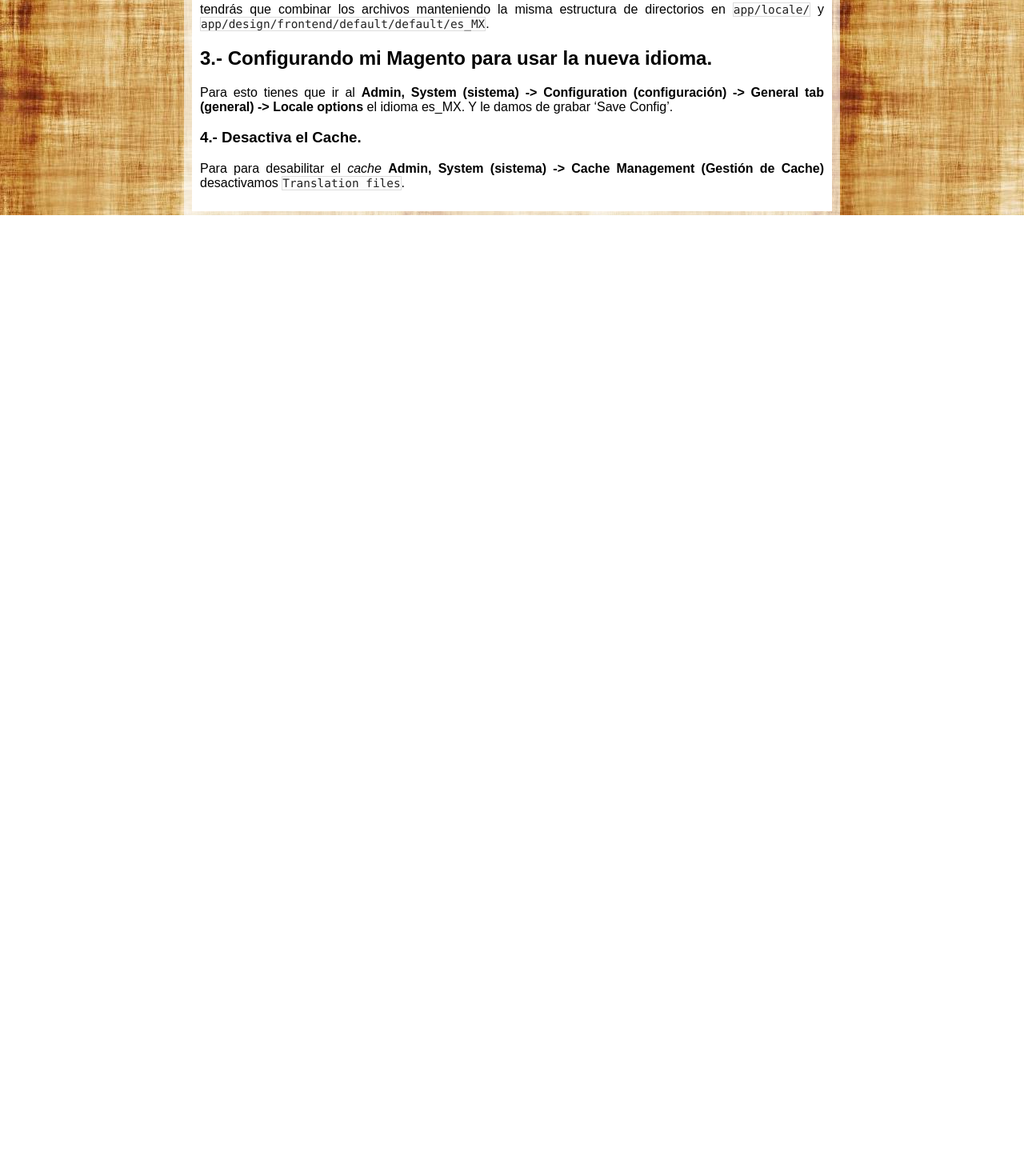
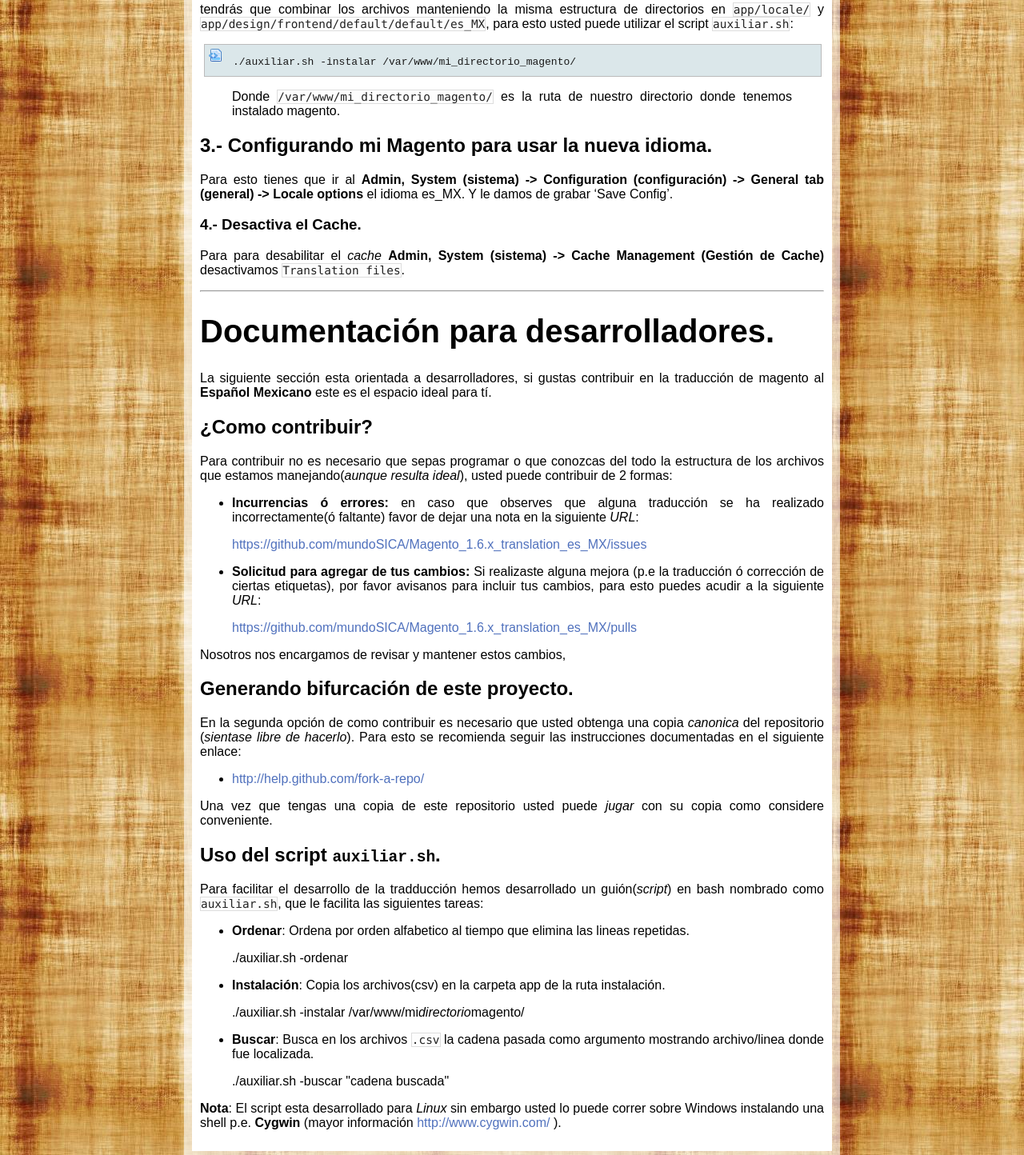
Before and after one commit to mundoSICA/mundosica.github.com, a plain HTML site: page Magento_1.6.x_translation_es_MX/index.html in a window 1280 px wide. Shown: the part 676-2120 px from the top of the page at 80% size. Before the commit the page ends 945 px from the top, so only its background shows below. Drawn offline with Linux system fonts and the light colour scheme.

Commit message:
Agregando a la documentación el uso del script auxiliar.sh del proyecto Magento_1.6.x_translation_es_MX

```diff
--- a/Magento_1.6.x_translation_es_MX/index.html
+++ b/Magento_1.6.x_translation_es_MX/index.html
@@ -2,7 +2,7 @@
 "http://www.w3.org/TR/xhtml1/DTD/xhtml1-strict.dtd">
 <html xmlns="http://www.w3.org/1999/xhtml" xml:lang="en" lang="en">
 <head>
-	<title>Traduccion de magento a español Mexicano.</title>
+	<title>Traducción de magento al Español Mexicano.</title>
 	<meta http-equiv="content-type" content="text/html;charset=utf-8" />
 	<link rel="stylesheet" type="text/css" href="../css/style.css" />
 	<link rel="stylesheet" type="text/css" href="../css/gh-buttons.css" />
@@ -16,9 +16,9 @@
 <div id='content'>
 <div id='inner-content'>
 <!-- init inner content -->
-<h1>Traduccion de magento a español Mexicano.</h1>
+<h1>Traducción de magento al Español Mexicano.</h1>
 
-<p>Esta es una traduccion de magento al español mexicano, el cual lo puedes utilizar para trasformar tu tienda virtual a dicha idioma.</p>
+<p>Esta es una traducción de magento al <strong>Español Mexicano</strong>, el cual lo puedes utilizar para trasformar tu tienda virtual a dicha idioma.</p>
 
 <p>Para esto hemos tomado los archivos base de:</p>
 
@@ -28,7 +28,7 @@
 
 <h1>Instrucciones Como utilizar.</h1>
 
-<h2>1.- Descarga el paquete.</h2>
+<h2>1.- Descargar el paquete.</h2>
 
 <p>Usted puede descargar la versión mas reciente de esta traduccion desde la siguientes URLs:</p>
 
@@ -37,7 +37,14 @@
 
 <h2>2.- Agregando los archivos a nuestro Magento.</h2>
 
-<p>tendrás que combinar los archivos manteniendo la misma estructura de directorios en <code>app/locale/</code> y <code>app/design/frontend/default/default/es_MX</code>.</p>
+<p>tendrás que combinar los archivos manteniendo la misma estructura de directorios en <code>app/locale/</code> y <code>app/design/frontend/default/default/es_MX</code>, para esto usted puede utilizar el script <code>auxiliar.sh</code>:</p>
+
+<pre><code>./auxiliar.sh -instalar /var/www/mi_directorio_magento/
+</code></pre>
+
+<blockquote>
+  <p>Donde <code>/var/www/mi_directorio_magento/</code> es la ruta de nuestro directorio donde tenemos instalado magento.</p>
+</blockquote>
 
 <h2>3.- Configurando mi Magento para usar la nueva idioma.</h2>
 
@@ -46,6 +53,63 @@
 <h3>4.- Desactiva el Cache.</h3>
 
 <p>Para para desabilitar el <em>cache</em> <strong>Admin, System (sistema) -> Cache Management (Gestión de Cache)</strong> desactivamos <code>Translation files</code>.</p>
+
+<hr />
+
+<h1>Documentación para desarrolladores.</h1>
+
+<p>La siguiente sección esta orientada a desarrolladores, si gustas contribuir en la traducción de magento al <strong>Español Mexicano</strong> este es el espacio ideal para tí.</p>
+
+<h2>¿Como contribuir?</h2>
+
+<p>Para contribuir no es necesario que sepas programar o que conozcas del todo la estructura de los archivos que estamos manejando(<em>aunque resulta ideal</em>), usted puede contribuir de 2 formas:</p>
+
+<ul>
+<li><strong>Incurrencias ó errores:</strong> en caso que observes que alguna traducción se ha realizado incorrectamente(ó faltante) favor de dejar una nota en la siguiente <em>URL</em>:</li>
+
+</ul>
+
+<blockquote>
+  <p><a href="https://github.com/mundoSICA/Magento_1.6.x_translation_es_MX/issues">https://github.com/mundoSICA/Magento_1.6.x_translation_es_MX/issues</a></p>
+</blockquote>
+
+<ul>
+<li><strong>Solicitud para agregar de tus cambios:</strong> Si realizaste alguna mejora (p.e la traducción ó corrección de ciertas etiquetas), por favor avisanos para incluir tus cambios, para esto puedes acudir a la siguiente <em>URL</em>:</li>
+</ul>
+
+<blockquote>
+  <p><a href="https://github.com/mundoSICA/Magento_1.6.x_translation_es_MX/pulls">https://github.com/mundoSICA/Magento_1.6.x_translation_es_MX/pulls</a></p>
+</blockquote>
+
+<p>Nosotros nos encargamos de revisar y mantener estos cambios, </p>
+
+<h2>Generando bifurcación de este proyecto.</h2>
+
+<p>En la segunda opción de como contribuir es necesario que usted obtenga una copia <em>canonica</em> del repositorio (<em>sientase libre de hacerlo</em>). Para esto se recomienda seguir las instrucciones documentadas en el siguiente enlace:</p>
+
+<ul>
+<li><a href="http://help.github.com/fork-a-repo/">http://help.github.com/fork-a-repo/</a></li>
+</ul>
+
+<p>Una vez que tengas una copia de este repositorio usted puede <em>jugar</em> con su copia como considere conveniente.</p>
+
+<h2>Uso del script <code>auxiliar.sh</code>.</h2>
+
+<p>Para facilitar el desarrollo de la tradducción hemos desarrollado un guión(<em>script</em>) en bash nombrado como <code>auxiliar.sh</code>, que le facilita las siguientes tareas:</p>
+
+<ul>
+<li><p><strong>Ordenar</strong>: Ordena por orden alfabetico al tiempo que elimina las lineas repetidas.</p>
+
+<p>./auxiliar.sh -ordenar</p></li>
+<li><p><strong>Instalación</strong>: Copia los archivos(csv) en la carpeta app de la ruta instalación.</p>
+
+<p>./auxiliar.sh -instalar /var/www/mi<em>directorio</em>magento/</p></li>
+<li><p><strong>Buscar</strong>: Busca en los archivos <code>.csv</code> la cadena pasada como argumento mostrando archivo/linea donde fue localizada.</p>
+
+<p>./auxiliar.sh -buscar "cadena buscada"</p></li>
+</ul>
+
+<p><strong>Nota</strong>: El script esta desarrollado para <em>Linux</em> sin embargo usted lo puede correr sobre Windows instalando una shell p.e. <strong>Cygwin</strong> (mayor información <a href="http://www.cygwin.com/">http://www.cygwin.com/</a> ).</p>
 <!-- end inner content -->
 </div>
 </div>
```
Also changed, not shown: 1 other file.
